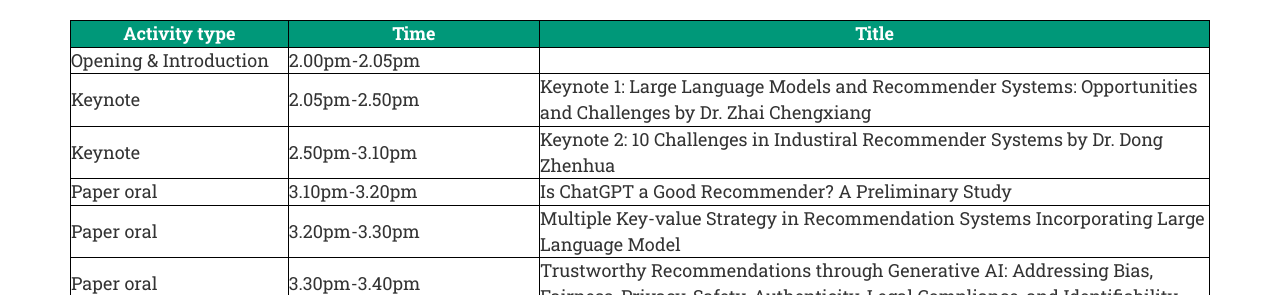
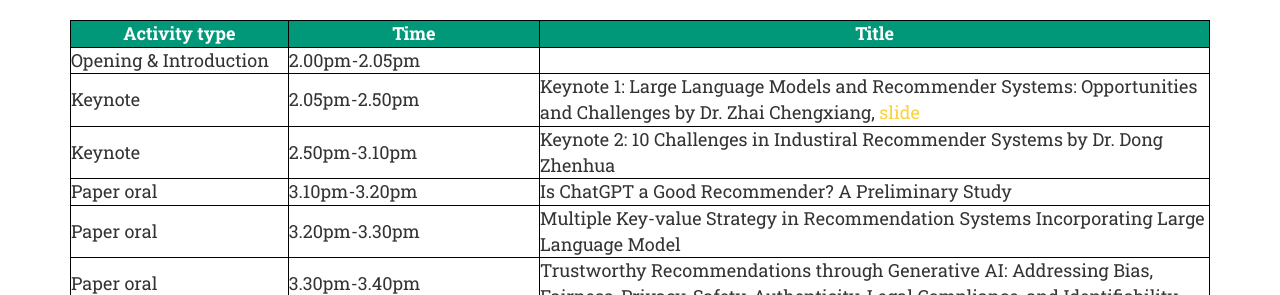
Before and after one commit to generative-rec/generative-rec.github.io, a Jekyll site: the page built from index.md, in a window 1280 px wide and 900 px high, scrolled down 5456 px. Shown: the part 186-481 px from the top of the window. Built offline with Jekyll 4.4.1, drawn with Linux system fonts in a browser that asks for light colours; nearby versions of some CDN libraries; some web fonts are replaced.

Commit message:
Update schedule.html

```diff
--- a/_includes/schedule.html
+++ b/_includes/schedule.html
@@ -26,7 +26,7 @@
     <table style="width: 100%">
         <tr> <th width=130px> Activity type </th> <th width=150px> Time </th> <th width=400px> Title </th> </tr>
         <tr> <td width=130px> Opening & Introduction </td> <td width=150px> 2.00pm-2.05pm </td> <td></td> </tr>
-        <tr> <td width=130px>Keynote</td> <td width=150px>2.05pm-2.50pm</td> <td width=400px>Keynote 1: Large Language Models and Recommender Systems: Opportunities and Challenges by Dr. Zhai Chengxiang</td> </tr>
+        <tr> <td width=130px>Keynote</td> <td width=150px>2.05pm-2.50pm</td> <td width=400px>Keynote 1: Large Language Models and Recommender Systems: Opportunities and Challenges by Dr. Zhai Chengxiang, <a href="https://arxiv.org/pdf/2310.04804.pdf">slide</a></td> </tr>
         <tr> <td width=130px>Keynote</td> <td width=150px>2.50pm-3.10pm</td> <td width=400px>Keynote 2: 10 Challenges in Industiral Recommender Systems by Dr. Dong Zhenhua</td> </tr>
         <tr> <td width=130px>Paper oral</td> <td width=150px>3.10pm-3.20pm</td> <td width=400px>Is ChatGPT a Good Recommender? A Preliminary Study</td> </tr>
         <tr> <td width=130px>Paper oral</td> <td width=150px>3.20pm-3.30pm</td> <td width=400px>Multiple Key-value Strategy in Recommendation Systems Incorporating Large Language Model</td> </tr>
```
